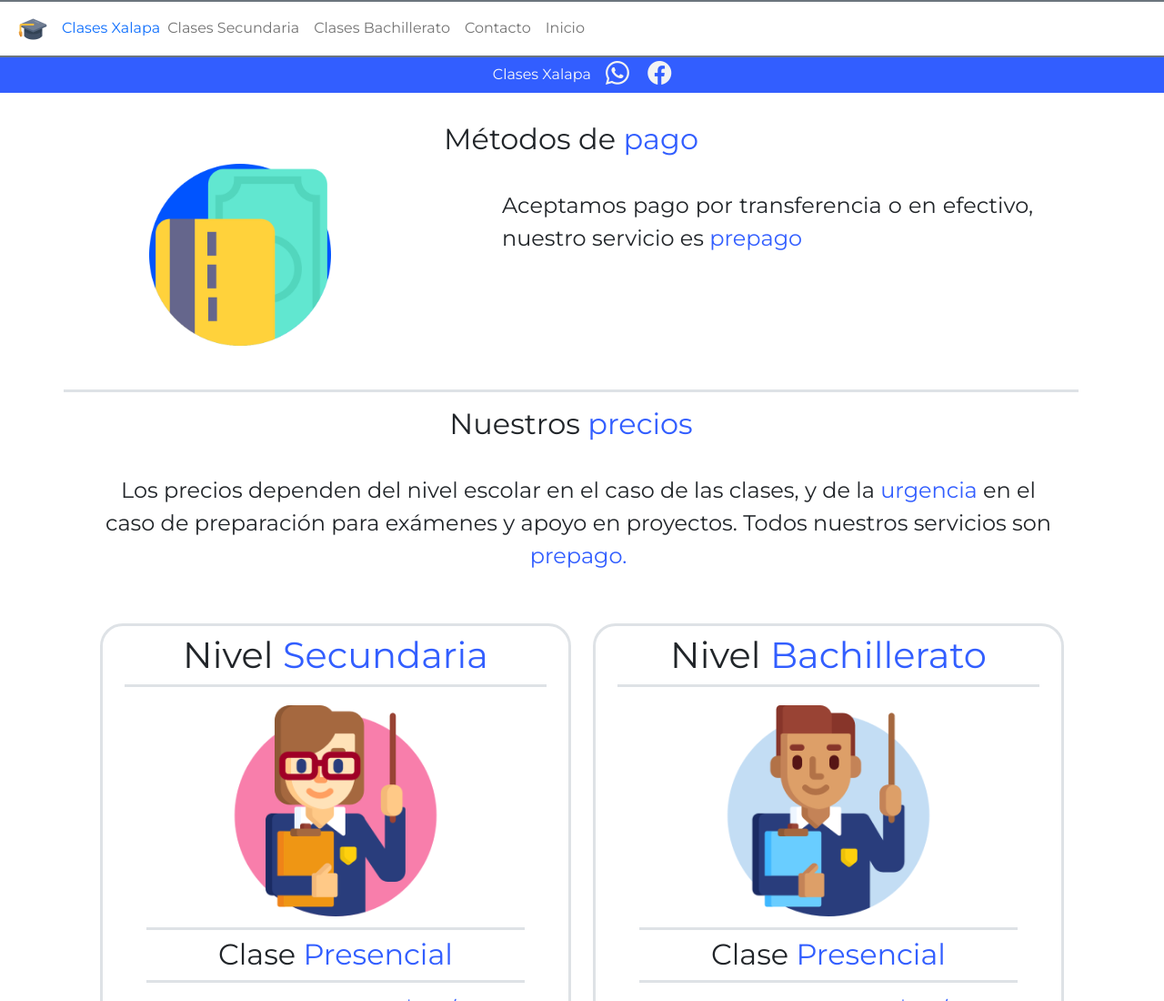
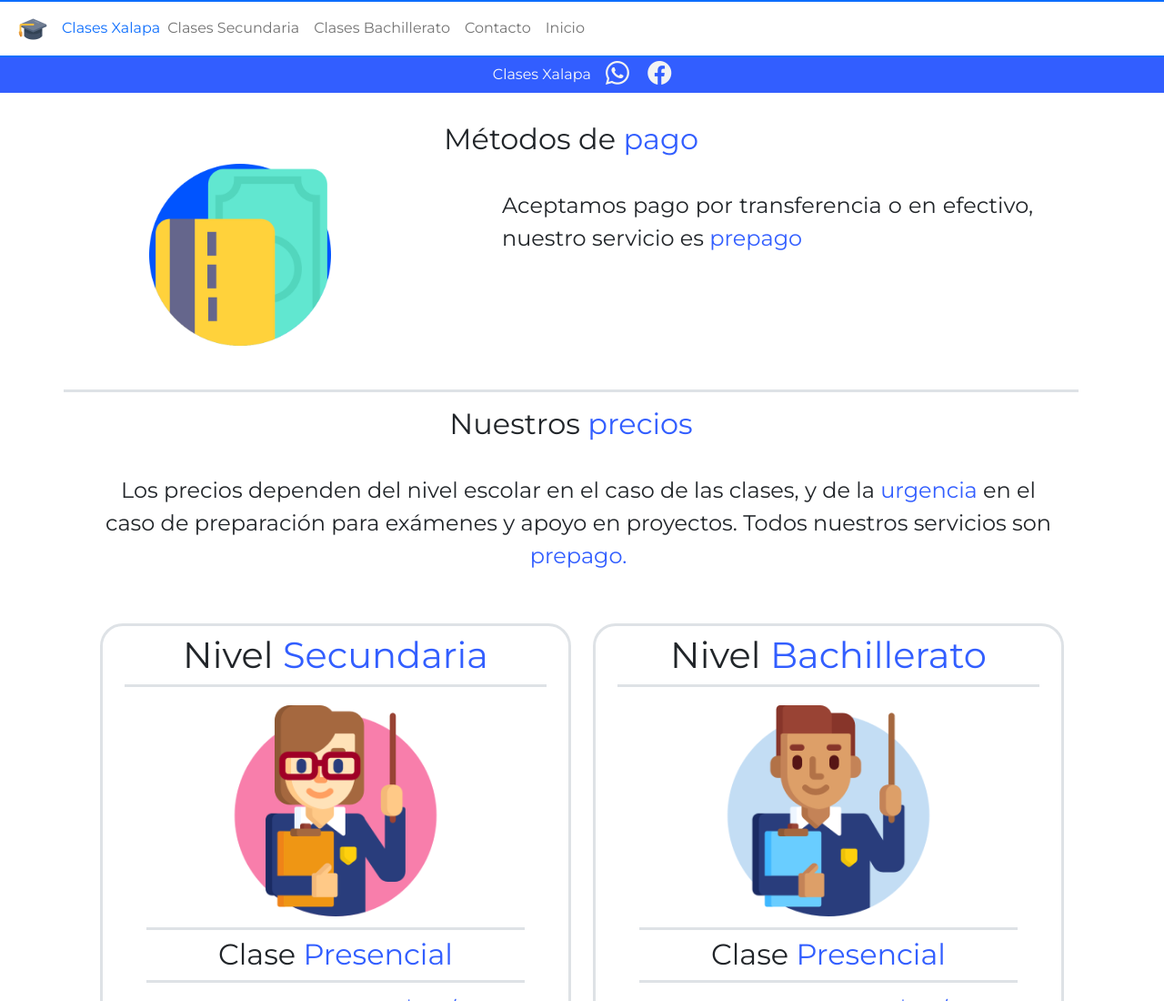
Before and after one commit to JosueAcevedo99/ClasesXalapa, a plain HTML site: page agendar.html in a window 1280 px wide. Shown: the top 1100 px of the page at 91% size. Drawn offline with nearby package versions, Linux system fonts and the light colour scheme.

Commit message:
commit 32

```diff
--- a/agendar.html
+++ b/agendar.html
@@ -37,7 +37,7 @@
   <!-- Barra de Navegación -->
   <!--========================================================== -->
 
-  <nav class="navbar navbar-expand-lg navbar-light p-2 fixed-top bg-white border-secondary border-bottom border-2 border-top" id="menu">
+  <nav class="navbar navbar-expand-lg navbar-light p-2 fixed-top bg-white border-primary border-bottom border-2 border-top" id="menu">
     <div class="container-fluid ">
       <a class="navbar-brand" href="index.html">
         <span class="fs-5 text-primary fw-bold" style=" display:inline-block;">
```
